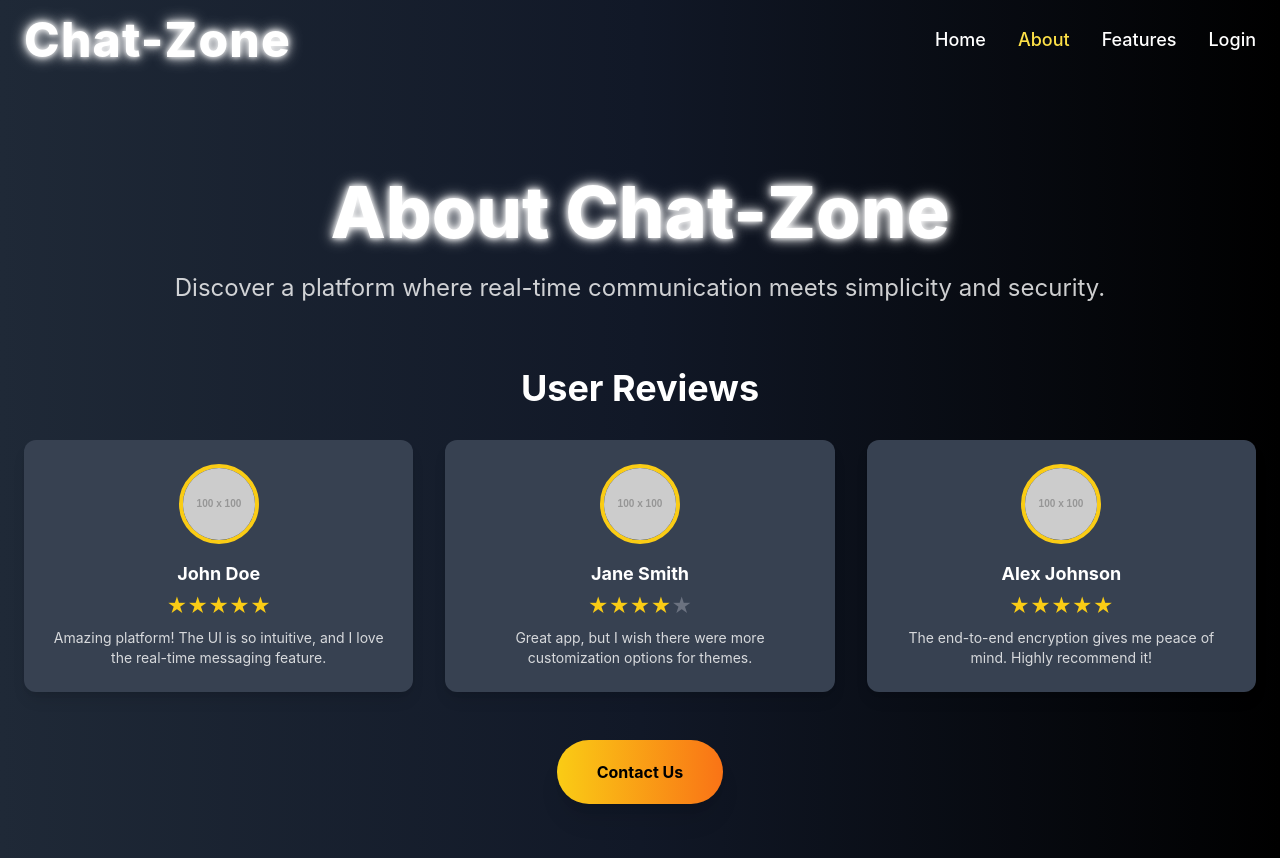
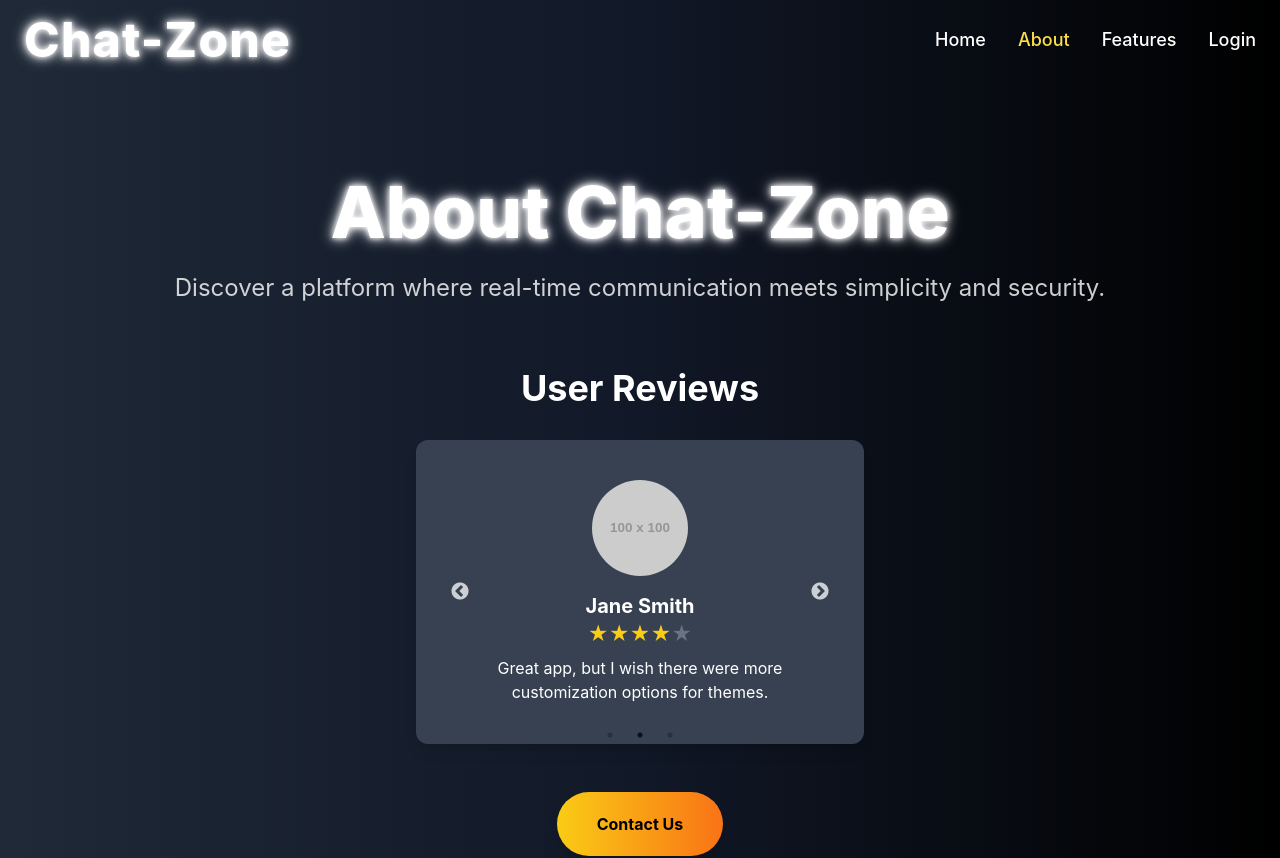
Before and after one commit to UnkownDecoder/Chating-WebApp, a React (Vite) app in the folder frontend/: page /about in a window 1280 px wide. Shown: the top 858 px of the page. Built offline with nearby package versions, Linux system fonts and the light colour scheme.

Commit message:
more setuped about us

```diff
--- a/frontend/src/pages/About.jsx
+++ b/frontend/src/pages/About.jsx
@@ -1,4 +1,7 @@
 import React from "react";
+import Slider from "react-slick";
+import "slick-carousel/slick/slick.css";
+import "slick-carousel/slick/slick-theme.css";
 
 const About = () => {
   const reviews = [
@@ -22,6 +25,41 @@ const About = () => {
     },
   ];
 
+  const settings = {
+    dots: true,
+    infinite: true,
+    speed: 1000,
+    slidesToShow: 1,
+    slidesToScroll: 1,
+    autoplay: true,
+    autoplaySpeed: 3000,
+    arrows: true,
+    nextArrow: <SampleNextArrow />,
+    prevArrow: <SamplePrevArrow />,
+  };
+
+  function SampleNextArrow(props) {
+    const { className, style, onClick } = props;
+    return (
+      <div
+        className={className}
+        style={{ ...style, display: "block", right: "10px" }}
+        onClick={onClick}
+      />
+    );
+  }
+
+  function SamplePrevArrow(props) {
+    const { className, style, onClick } = props;
+    return (
+      <div
+        className={className}
+        style={{ ...style, display: "block", left: "10px", zIndex: 1 }}
+        onClick={onClick}
+      />
+    );
+  }
+
   return (
     <div className="flex-grow bg-gradient-to-r from-gray-800 via-gray-900 to-black text-white py-24 px-6 relative">
       {/* About Section */}
@@ -35,21 +73,12 @@ const About = () => {
 
         {/* Reviews Section */}
         <h2 className="text-3xl md:text-4xl font-bold mt-16 mb-8">User Reviews</h2>
-        <div className="grid grid-cols-1 md:grid-cols-2 lg:grid-cols-3 gap-8">
+        <div className="bg-gray-700 p-6 rounded-xl shadow-lg max-w-md mx-auto">
+          <Slider {...settings}>
             {reviews.map((review, index) => (
-            <div
-              key={index}
-              className="bg-gray-700 p-6 rounded-xl shadow-lg hover:shadow-2xl transform transition-all duration-300 hover:scale-105 flex flex-col items-center text-center"
-            >
-              {/* User Photo */}
-              <img
-                src={review.userPhoto}
-                alt={`${review.username}'s profile`}
-                className="w-20 h-20 rounded-full mb-4 border-4 border-yellow-400"
-              />
-              {/* User Info */}
-              <h3 className="text-lg font-bold mb-1">{review.username}</h3>
-              {/* Star Rating */}
+              <div key={index} className="p-4">
+                <img src={review.userPhoto} alt={review.username} className="w-24 h-24 rounded-full mx-auto" />
+                <h3 className="text-xl font-bold text-center mt-4">{review.username}</h3>
                 <div className="flex justify-center items-center mb-2">
                   {Array.from({ length: review.rating }, (_, i) => (
                     <span key={i} className="text-yellow-400 text-xl">&#9733;</span>
@@ -58,10 +87,10 @@ const About = () => {
                     <span key={i} className="text-gray-500 text-xl">&#9733;</span>
                   ))}
                 </div>
-              {/* Review Text */}
-              <p className="text-sm opacity-80">{review.review}</p>
+                <p className="text-center mt-2">{review.review}</p>
               </div>
             ))}
+          </Slider>
         </div>
 
         {/* Contact Us Button */}
--- a/package.json
+++ b/package.json
@@ -17,6 +17,8 @@
     "@tailwindcss/aspect-ratio": "^0.4.2",
     "@tailwindcss/forms": "^0.5.9",
     "concurrently": "^9.1.0",
-    "react-icons": "^5.4.0"
+    "react-icons": "^5.4.0",
+    "react-slick": "^0.30.3",
+    "slick-carousel": "^1.8.1"
   }
 }
```
Also changed, not shown: 1 other file (tests, documents, lock files or other folders). Lines whose indentation alone changed are shown as unchanged.
